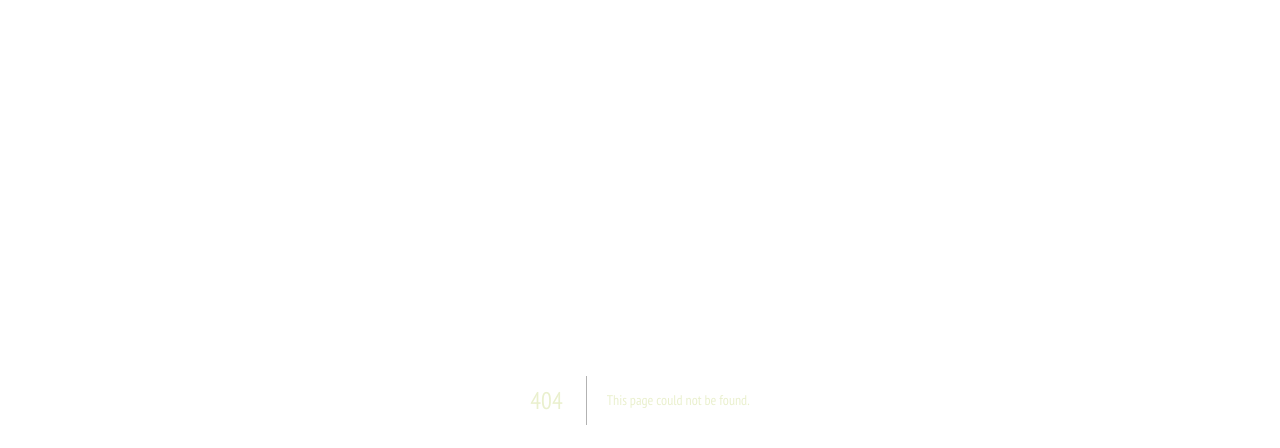
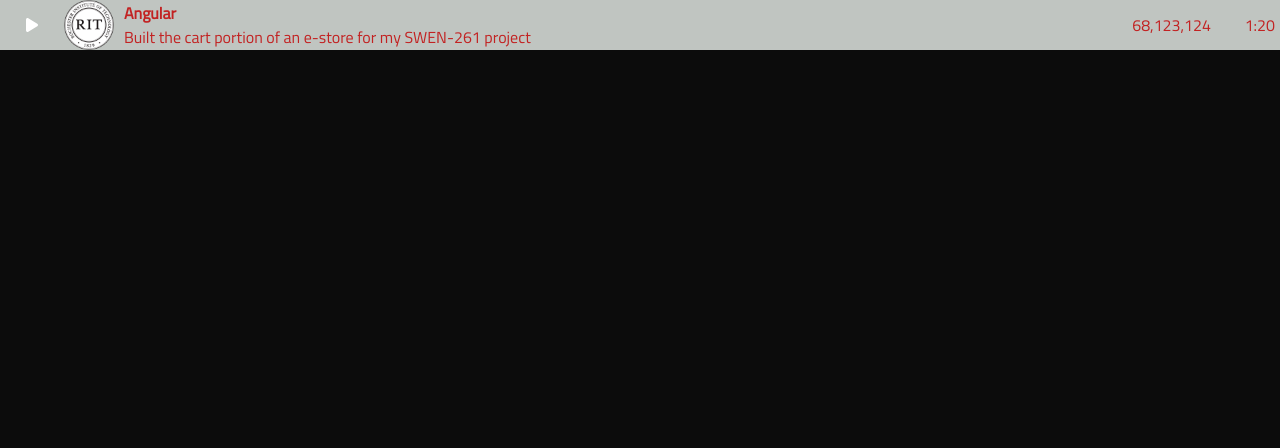
Before and after one commit to spb8026/portfolio, a Next.js app: page /song in a window 1280 px wide. Before the commit this address had no page. Shown: the top 448 px of the page. Built offline with nearby package versions, Linux system fonts and the light colour scheme.

Commit message:
Song Component

```diff
--- a/src/data/data.json
+++ b/src/data/data.json
@@ -26,7 +26,7 @@
               "image": "css.svg"
             }
           ],
-          "image": "angular.svg"
+          "image": "/rit.png"
         },
         {
           "indexx": 1,
--- /dev/null
+++ b/src/pages/song.tsx
@@ -0,0 +1,49 @@
+import { width } from "@fortawesome/free-solid-svg-icons/fa0";
+import data from "../data/data.json";
+import Image from 'next/image'; // Ensure this is correctly imported based on your setup
+import { FontAwesomeIcon } from "@fortawesome/react-fontawesome";
+import { faPlay } from "@fortawesome/free-solid-svg-icons";
+import { useState } from "react";
+
+// Define the Song type based on your JSON data structure
+
+export default function Song({ song }: { song: SongType }) {
+    // Assign a default song from data
+    const defaultSong = data.playlists[0].songs[0];
+
+    // Use the passed song prop or the default song
+    const currentSong = song || defaultSong;
+
+    const [isHovered, setIsHovered] = useState(false);
+
+    return (
+        <div
+            style={{
+                width: "100%",
+                display: "flex",
+                flexDirection: "row",
+                alignItems: "center",
+                backgroundColor: isHovered ? "#C0C5C1" : "transparent",
+                color: isHovered ? "white" : "inherit",
+                transition: "background-color 0.3s, color 0.3s"
+            }}
+            onMouseEnter={() => setIsHovered(true)}
+            onMouseLeave={() => setIsHovered(false)}
+        >
+            {isHovered ? (
+                <FontAwesomeIcon icon={faPlay} style={{ width: "5%", margin: 0, cursor: "pointer" }} />
+            ) : (
+                <h4 style={{ width: "5%", margin: 0 }}>{currentSong.indexx + 1}</h4>
+            )}
+            <div style={{ width: "50px", height: "50px", position: "relative", marginRight: "10px" }}>
+                <Image src={currentSong.image} layout="fill" objectFit="contain" alt={currentSong.title} />
+            </div>
+            <div style={{ flex: 1, display: "flex", flexDirection: "column" }}>
+                <p style={{ margin: 0, fontWeight: "bold" }}>{currentSong.title}</p>
+                <p style={{ margin: 0 }}>{currentSong.description}</p>
+            </div>
+            <p style={{ width: "15%", textAlign: "right", margin: 0 }}>68,123,124</p>
+            <p style={{ width: "5%", textAlign: "right", margin: 0, marginRight: '5px' }}>1:20</p>
+        </div>
+    );
+}
```
Also changed, not shown: src/pages/aboutme.tsx (+26 -6 lines), public/rit.png (added).
